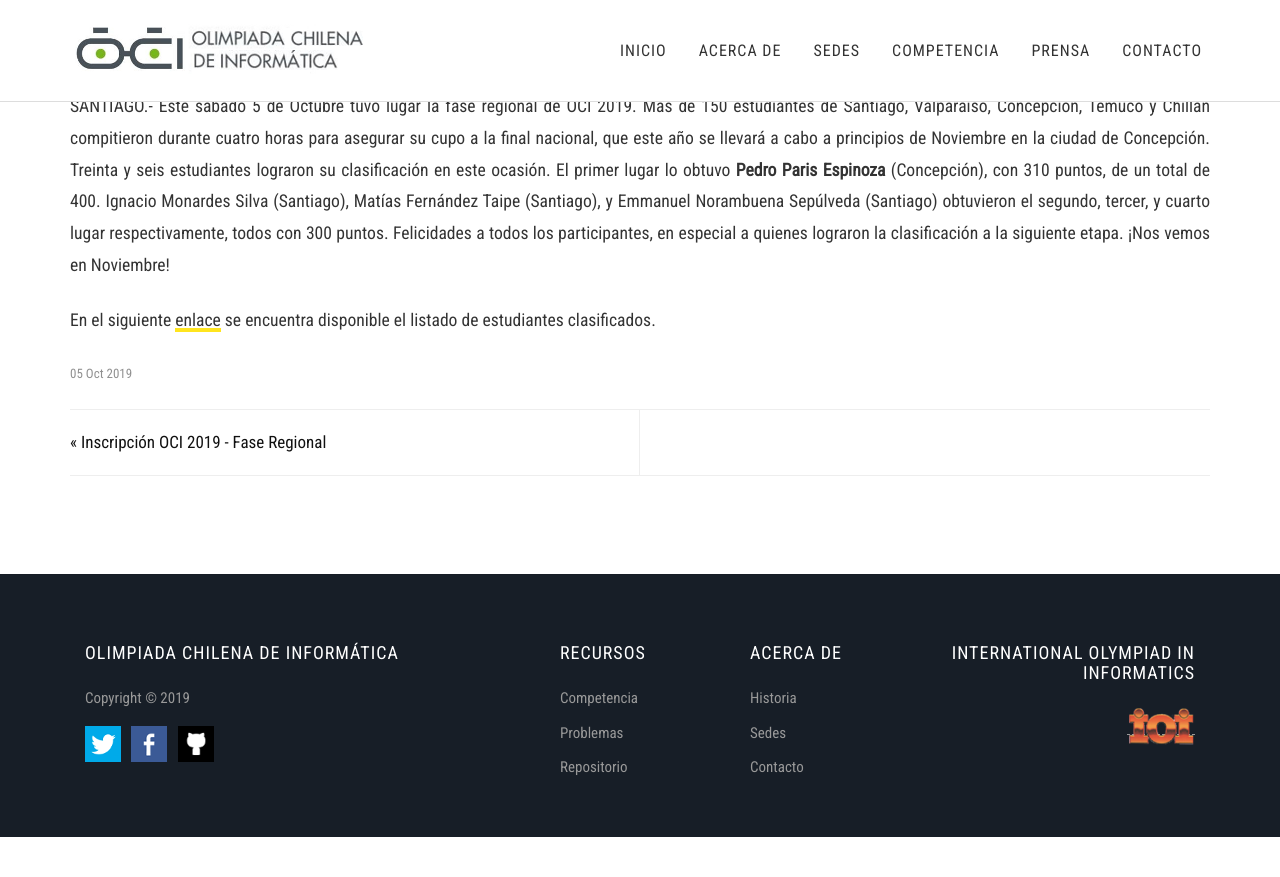
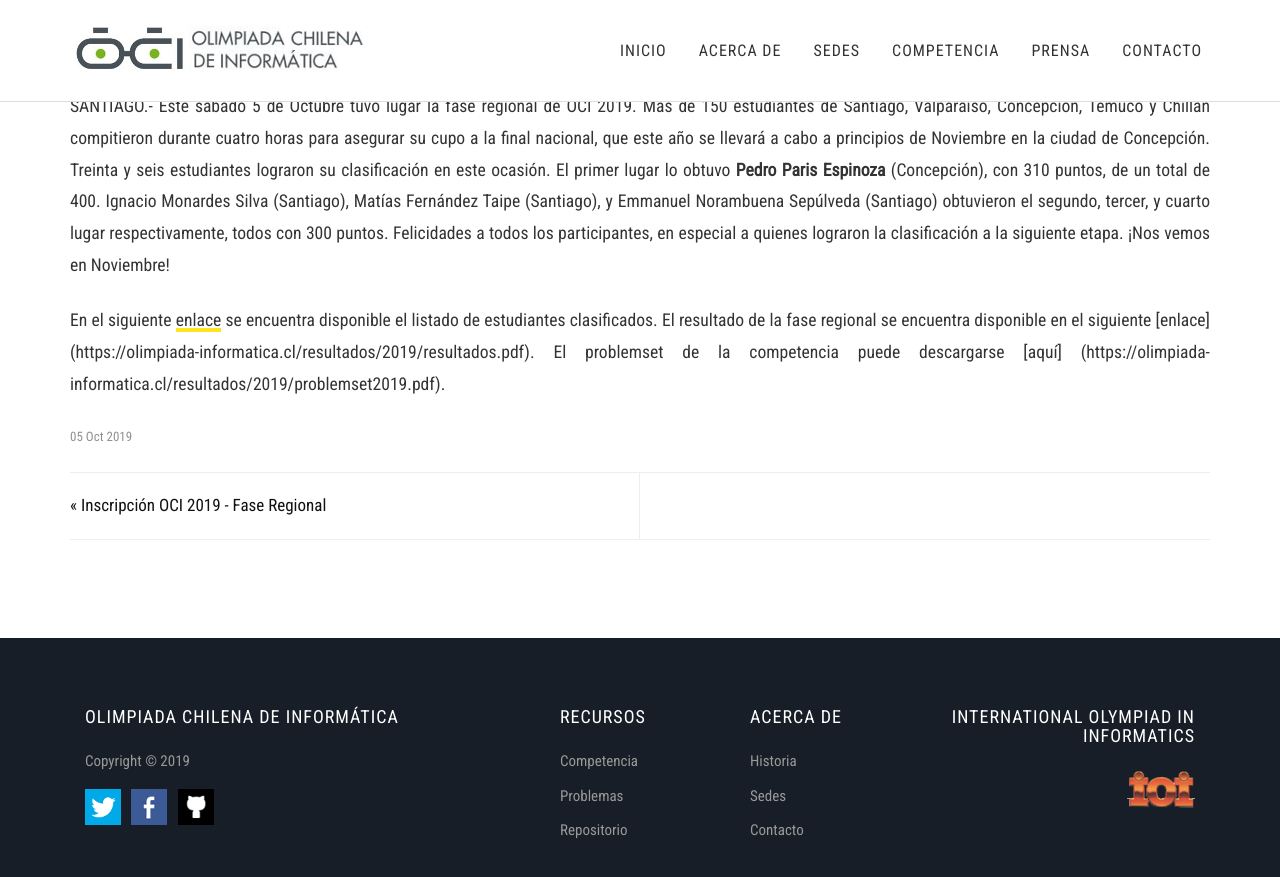
Before and after one commit to OCIoficial/ocioficial.github.io, a Jekyll site: the page built from _posts/2019-10-05-resultados-regional.md, in a window 1280 px wide and 900 px high, scrolled down 684 px. Shown: the top 877 px of the window. Built offline with Jekyll 4.4.1, drawn with Linux system fonts in a browser that asks for light colours; comment, search, counter and statistics services are not loaded; before the commit the page ends 1521 px from its top, so only the background shows below that.

Commit message:
Actualización resultados fase regional 2019

```diff
--- a/_posts/2019-10-05-resultados-regional.md
+++ b/_posts/2019-10-05-resultados-regional.md
@@ -10,4 +10,4 @@ thumbnail: estudiantes-ioi-japon_thumbnail.jpg
 
 SANTIAGO.- Este sábado 5 de Octubre tuvo lugar la fase regional de OCI 2019. Más de 150 estudiantes de Santiago, Valparaíso, Concepción, Temuco y Chillán compitieron durante cuatro horas para asegurar su cupo a la final nacional, que este año se llevará a cabo a principios de Noviembre en la ciudad de Concepción. Treinta y seis estudiantes lograron su clasificación en este ocasión. El primer lugar lo obtuvo **Pedro Paris Espinoza** (Concepción), con 310 puntos, de un total de 400. Ignacio Monardes Silva (Santiago), Matías Fernández Taipe (Santiago), y Emmanuel Norambuena Sepúlveda (Santiago) obtuvieron el segundo, tercer, y cuarto lugar respectivamente, todos con 300 puntos. Felicidades a todos los participantes, en especial a quienes lograron la clasificación a la siguiente etapa. ¡Nos vemos en Noviembre!
 
-En el siguiente [enlace](https://olimpiada-informatica.cl/resultados/2019/regional.pdf) se encuentra disponible el listado de estudiantes clasificados.
+En el siguiente [enlace](https://olimpiada-informatica.cl/resultados/2019/regional.pdf) se encuentra disponible el listado de estudiantes clasificados. El resultado de la fase regional se encuentra disponible en el siguiente [enlace] (https://olimpiada-informatica.cl/resultados/2019/resultados.pdf). El problemset de la competencia puede descargarse [aquí] (https://olimpiada-informatica.cl/resultados/2019/problemset2019.pdf).
```
